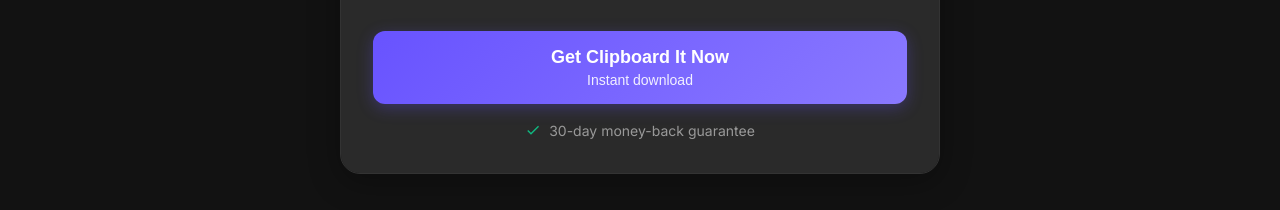
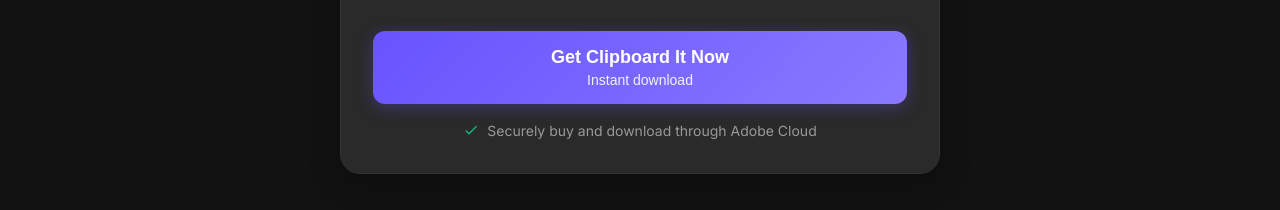
Before and after one commit to davenaus/ClipboardIt, a React (Create React App) app: page / in a window 1280 px wide. Shown: the part 4515-4725 px from the top of the page. Built offline with nearby package versions, Linux system fonts and the light colour scheme.

Commit message:
guarantee

```diff
--- a/src/pages/Home/Home.tsx
+++ b/src/pages/Home/Home.tsx
@@ -435,7 +435,7 @@
                   <svg width="16" height="16" viewBox="0 0 24 24" fill="none" xmlns="http://www.w3.org/2000/svg">
                     <path d="M9 16.17L4.83 12L3.41 13.41L9 19L21 7L19.59 5.59L9 16.17Z" fill="currentColor"/>
                   </svg>
-                  <span>30-day money-back guarantee</span>
+                  <span>Securely buy and download through Adobe Cloud</span>
                 </div>
               </div>
             </div>
```
